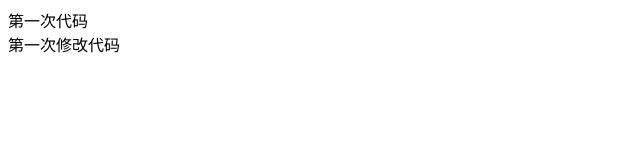
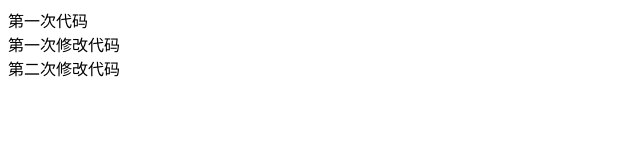
Before and after one commit to Chacked/LeTao, a plain HTML site: page index.html in a window 1280 px wide. Shown: the whole page, without its empty margins (0-640 px from the left). Drawn offline with Linux system fonts and the light colour scheme.

Commit message:
第二次修改

```diff
--- a/index.html
+++ b/index.html
@@ -7,5 +7,6 @@
 <body>
 	<div>第一次代码</div>
 	<div>第一次修改代码</div>
+	<div>第二次修改代码</div>
 </body>
 </html>
```
